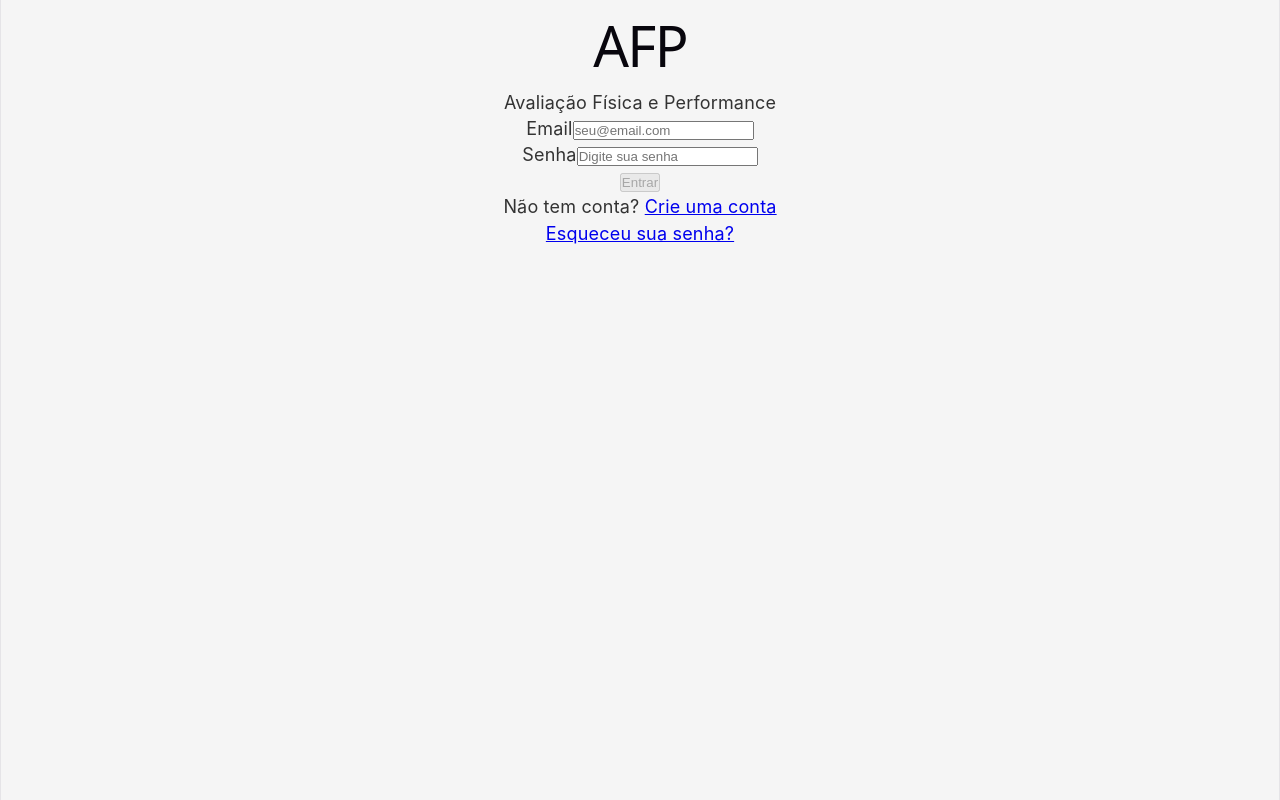
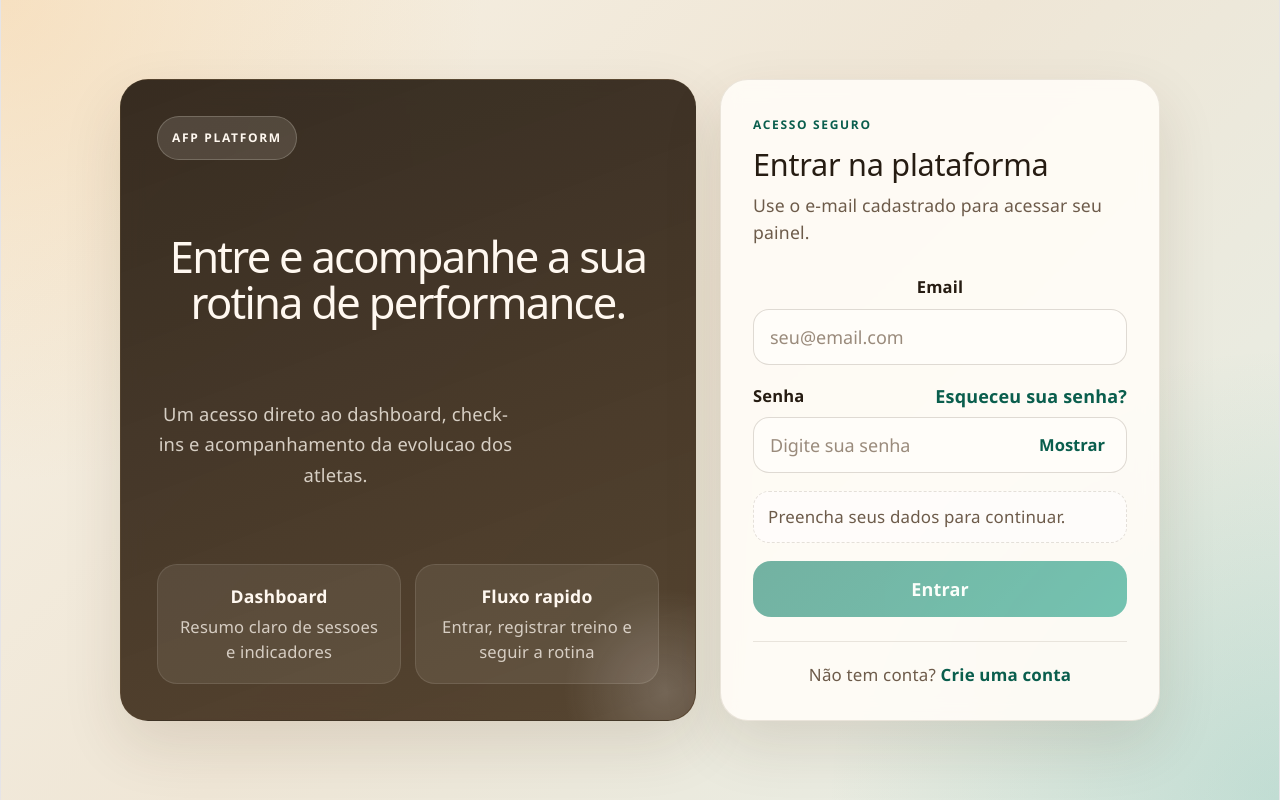
Before and after one commit to kilderalmeida/AFP-AvaliacaoFisica-Web, a React (Vite) app: page /login in a window 1280 px wide. Built offline with nearby package versions, Linux system fonts and the light colour scheme; no server answers.

Commit message:
feat(LoginPage): enhance UI with new styles and layout for improved user experience

```diff
--- a/src/pages/LoginPage.css
+++ b/src/pages/LoginPage.css
@@ -1,159 +1,408 @@
-/**
- * Estilos da página de Login
- * Estilos básicos - pronto para customização
- */
-
 .login-page {
+  --login-bg: #f3efe7;
+  --login-surface: rgba(255, 252, 247, 0.92);
+  --login-surface-strong: #fffdf9;
+  --login-border: rgba(114, 93, 62, 0.14);
+  --login-text: #261c12;
+  --login-muted: #6d5b4a;
+  --login-accent: #0e7c66;
+  --login-accent-strong: #0a5e4d;
+  --login-accent-soft: rgba(14, 124, 102, 0.12);
+  --login-danger: #b63f2b;
+  --login-danger-bg: #fff0ec;
+  --login-info: #3f5f90;
+  --login-info-bg: #edf4ff;
   min-height: 100vh;
   display: flex;
   align-items: center;
   justify-content: center;
-  background: linear-gradient(135deg, #667eea 0%, #764ba2 100%);
-  font-family: -apple-system, BlinkMacSystemFont, 'Segoe UI', 'Roboto', 'Oxygen',
-    'Ubuntu', 'Cantarell', 'Fira Sans', 'Droid Sans', 'Helvetica Neue',
-    sans-serif;
+  padding: 32px 20px;
+  background:
+    radial-gradient(circle at top left, rgba(246, 194, 128, 0.35), transparent 32%),
+    radial-gradient(circle at bottom right, rgba(24, 138, 116, 0.18), transparent 30%),
+    linear-gradient(135deg, #f7f1e4 0%, #efe6d6 48%, #e6efe8 100%);
+  color: var(--login-text);
+  font-family: 'Segoe UI', 'Trebuchet MS', Verdana, sans-serif;
+}
+
+.login-shell {
+  width: min(1040px, 100%);
+  display: grid;
+  grid-template-columns: minmax(280px, 1.05fr) minmax(320px, 440px);
+  gap: 24px;
+  align-items: stretch;
+}
+
+.login-hero,
+.login-container {
+  border: 1px solid var(--login-border);
+  border-radius: 28px;
+  box-shadow: 0 24px 60px rgba(63, 44, 20, 0.12);
+  backdrop-filter: blur(10px);
+}
+
+.login-hero {
+  position: relative;
+  overflow: hidden;
+  padding: 36px;
+  background:
+    linear-gradient(160deg, rgba(38, 28, 18, 0.92) 0%, rgba(66, 46, 25, 0.88) 100%);
+  color: #fff8f0;
+  display: flex;
+  flex-direction: column;
+  justify-content: space-between;
+  gap: 32px;
+}
+
+.login-hero::after {
+  content: '';
+  position: absolute;
+  inset: auto -80px -80px auto;
+  width: 220px;
+  height: 220px;
+  border-radius: 50%;
+  background: radial-gradient(circle, rgba(255, 255, 255, 0.18), transparent 65%);
+}
+
+.login-badge {
+  width: fit-content;
+  padding: 8px 14px;
+  border-radius: 999px;
+  background: rgba(255, 248, 240, 0.12);
+  border: 1px solid rgba(255, 248, 240, 0.2);
+  font-size: 12px;
+  font-weight: 700;
+  letter-spacing: 0.14em;
+  text-transform: uppercase;
+}
+
+.login-hero h1 {
+  margin: 0;
+  font-size: clamp(2rem, 3.4vw, 3.6rem);
+  line-height: 1.04;
+  letter-spacing: -0.04em;
+  color: inherit;
+}
+
+.login-hero-copy {
+  max-width: 34ch;
+  font-size: 1.02rem;
+  line-height: 1.65;
+  color: rgba(255, 248, 240, 0.78);
+}
+
+.login-hero-metrics {
+  display: grid;
+  grid-template-columns: repeat(2, minmax(0, 1fr));
+  gap: 14px;
+}
+
+.hero-metric {
+  display: grid;
+  gap: 6px;
+  padding: 18px;
+  border-radius: 20px;
+  background: rgba(255, 248, 240, 0.08);
+  border: 1px solid rgba(255, 248, 240, 0.1);
+}
+
+.hero-metric strong {
+  font-size: 0.98rem;
+}
+
+.hero-metric span {
+  font-size: 0.92rem;
+  line-height: 1.5;
+  color: rgba(255, 248, 240, 0.75);
 }
 
 .login-container {
-  background: white;
-  border-radius: 8px;
-  box-shadow: 0 10px 40px rgba(0, 0, 0, 0.1);
-  padding: 40px;
-  width: 100%;
-  max-width: 420px;
+  background: var(--login-surface);
+  padding: 32px;
+  display: flex;
+  flex-direction: column;
+  justify-content: center;
 }
 
 .login-header {
-  text-align: center;
-  margin-bottom: 40px;
+  display: grid;
+  gap: 10px;
+  margin-bottom: 28px;
+  text-align: left;
 }
 
-.login-header h1 {
+.login-eyebrow {
+  font-size: 12px;
+  font-weight: 700;
+  letter-spacing: 0.14em;
+  text-transform: uppercase;
+  color: var(--login-accent-strong);
+}
+
+.login-header h2 {
   margin: 0;
-  font-size: 32px;
-  color: #333;
+  font-size: clamp(1.7rem, 2.1vw, 2.3rem);
+  line-height: 1.1;
+  color: var(--login-text);
+}
+
+.subtitle {
+  margin: 0;
+  font-size: 0.98rem;
+  line-height: 1.55;
+  color: var(--login-muted);
+}
+
+.login-form {
+  display: grid;
+  gap: 18px;
+}
+
+.form-group {
+  display: grid;
+  gap: 8px;
+}
+
+.field-header {
+  display: flex;
+  align-items: center;
+  justify-content: space-between;
+  gap: 12px;
+}
+
+.form-group label {
+  font-size: 0.92rem;
+  font-weight: 600;
+  color: var(--login-text);
+}
+
+.field-link,
+.login-footer a {
+  color: var(--login-accent-strong);
+  text-decoration: none;
+  font-weight: 600;
+}
+
+.field-link:hover,
+.field-link:focus-visible,
+.login-footer a:hover,
+.login-footer a:focus-visible {
+  text-decoration: underline;
+}
+
+.form-group input {
+  width: 100%;
+  box-sizing: border-box;
+  min-height: 52px;
+  padding: 14px 16px;
+  border: 1px solid rgba(109, 91, 74, 0.22);
+  border-radius: 16px;
+  background: var(--login-surface-strong);
+  color: var(--login-text);
+  font: inherit;
+  transition: border-color 0.2s ease, box-shadow 0.2s ease, background-color 0.2s ease;
+}
+
+.form-group input::placeholder {
+  color: #9a8b7c;
+}
+
+.form-group input:hover:not(:disabled) {
+  border-color: rgba(109, 91, 74, 0.38);
+}
+
+.form-group input:focus-visible,
+.password-toggle:focus-visible,
+.submit-button:focus-visible,
+.field-link:focus-visible,
+.login-footer a:focus-visible {
+  outline: none;
+  box-shadow: 0 0 0 4px rgba(14, 124, 102, 0.18);
+}
+
+.form-group input:focus-visible {
+  border-color: var(--login-accent);
+}
+
+.form-group input:disabled,
+.password-toggle:disabled,
+.submit-button:disabled {
+  cursor: not-allowed;
+}
+
+.form-group input:disabled {
+  background: rgba(236, 232, 225, 0.9);
+  color: rgba(38, 28, 18, 0.64);
+}
+
+.password-field {
+  position: relative;
+}
+
+.password-field input {
+  padding-right: 100px;
+}
+
+.password-toggle {
+  position: absolute;
+  top: 50%;
+  right: 10px;
+  transform: translateY(-50%);
+  border: none;
+  border-radius: 12px;
+  padding: 8px 12px;
+  background: transparent;
+  color: var(--login-accent-strong);
+  font: inherit;
+  font-size: 0.92rem;
   font-weight: 700;
 }
 
-.subtitle {
-  margin: 8px 0 0 0;
-  font-size: 14px;
-  color: #666;
-  font-weight: 400;
+.form-status {
+  min-height: 52px;
 }
 
-.login-form {
+.helper-message,
+.info-message,
+.error-message {
   display: flex;
-  flex-direction: column;
-  gap: 20px;
+  align-items: center;
+  min-height: 52px;
+  padding: 0 14px;
+  border-radius: 16px;
+  font-size: 0.94rem;
+  line-height: 1.45;
 }
 
-.form-group {
-  display: flex;
-  flex-direction: column;
-  gap: 6px;
+.helper-message {
+  color: var(--login-muted);
+  background: rgba(255, 255, 255, 0.45);
+  border: 1px dashed rgba(109, 91, 74, 0.18);
 }
 
-.form-group label {
-  font-size: 14px;
-  font-weight: 500;
-  color: #333;
-}
-
-.form-group input {
-  padding: 10px 12px;
-  border: 1px solid #ddd;
-  border-radius: 4px;
-  font-size: 14px;
-  font-family: inherit;
-  transition: border-color 0.2s;
-}
-
-.form-group input:focus {
-  outline: none;
-  border-color: #667eea;
-  box-shadow: 0 0 0 3px rgba(102, 126, 234, 0.1);
-}
-
-.form-group input:disabled {
-  background-color: #f5f5f5;
-  cursor: not-allowed;
+.info-message {
+  color: var(--login-info);
+  background: var(--login-info-bg);
+  border: 1px solid rgba(63, 95, 144, 0.18);
 }
 
 .error-message {
-  padding: 12px;
-  background-color: #fee;
-  border: 1px solid #fcc;
-  border-radius: 4px;
-  font-size: 14px;
-  color: #c33;
-  margin: 0;
+  color: var(--login-danger);
+  background: var(--login-danger-bg);
+  border: 1px solid rgba(182, 63, 43, 0.18);
 }
 
 .submit-button {
-  padding: 12px;
-  background-color: #667eea;
-  color: white;
+  min-height: 56px;
   border: none;
-  border-radius: 4px;
-  font-size: 16px;
-  font-weight: 600;
-  cursor: pointer;
-  transition: background-color 0.2s;
-  margin-top: 10px;
+  border-radius: 18px;
+  background: linear-gradient(135deg, var(--login-accent) 0%, #129b7f 100%);
+  color: #f8fffd;
+  display: inline-flex;
+  align-items: center;
+  justify-content: center;
+  gap: 10px;
+  font: inherit;
+  font-size: 1rem;
+  font-weight: 700;
+  letter-spacing: 0.01em;
+  box-shadow: 0 16px 28px rgba(14, 124, 102, 0.22);
+  transition: transform 0.2s ease, box-shadow 0.2s ease, filter 0.2s ease;
 }
 
 .submit-button:hover:not(:disabled) {
-  background-color: #5568d3;
+  transform: translateY(-1px);
+  box-shadow: 0 20px 32px rgba(14, 124, 102, 0.26);
+  filter: saturate(1.05);
 }
 
 .submit-button:active:not(:disabled) {
-  background-color: #4557c1;
+  transform: translateY(0);
 }
 
 .submit-button:disabled {
-  background-color: #999;
-  cursor: not-allowed;
-  opacity: 0.6;
+  opacity: 0.58;
+  box-shadow: none;
+}
+
+.button-spinner {
+  width: 16px;
+  height: 16px;
+  border-radius: 50%;
+  border: 2px solid rgba(248, 255, 253, 0.35);
+  border-top-color: #f8fffd;
+  animation: login-spin 0.7s linear infinite;
 }
 
 .login-footer {
-  text-align: center;
-  margin-top: 30px;
-  border-top: 1px solid #eee;
+  margin-top: 24px;
   padding-top: 20px;
+  border-top: 1px solid rgba(109, 91, 74, 0.14);
 }
 
 .login-footer p {
-  margin: 0 0 12px 0;
-  font-size: 14px;
-  color: #666;
+  margin: 0;
+  color: var(--login-muted);
+  font-size: 0.94rem;
 }
 
-.login-footer a {
-  color: #667eea;
-  text-decoration: none;
-  font-weight: 500;
-  transition: color 0.2s;
+@keyframes login-spin {
+  to {
+    transform: rotate(360deg);
+  }
 }
 
-.login-footer a:hover {
-  color: #5568d3;
-  text-decoration: underline;
+@media (max-width: 920px) {
+  .login-shell {
+    grid-template-columns: 1fr;
+  }
+
+  .login-hero {
+    padding: 28px;
+    gap: 24px;
+  }
+
+  .login-hero-copy {
+    max-width: none;
+  }
 }
 
-/* Responsivo */
-@media (max-width: 480px) {
-  .login-container {
-    padding: 24px;
+@media (max-width: 560px) {
+  .login-page {
+    padding: 16px;
   }
 
-  .login-header h1 {
-    font-size: 28px;
+  .login-hero,
+  .login-container {
+    border-radius: 22px;
+  }
+
+  .login-hero,
+  .login-container {
+    padding: 22px;
+  }
+
+  .login-hero-metrics {
+    grid-template-columns: 1fr;
+  }
+
+  .field-header {
+    align-items: flex-start;
+    flex-direction: column;
+  }
+
+  .password-field input {
+    padding-right: 16px;
+  }
+
+  .password-toggle {
+    position: static;
+    transform: none;
+    margin-top: 10px;
+    padding: 0;
   }
 
   .submit-button {
-    font-size: 14px;
-    padding: 10px;
+    width: 100%;
   }
 }
--- a/src/pages/LoginPage.jsx
+++ b/src/pages/LoginPage.jsx
@@ -5,6 +5,7 @@
 import { useEffect, useState } from 'react';
 import { useNavigate } from 'react-router-dom';
 import { useAuth } from '../context/AuthContext.jsx';
+import './LoginPage.css';
 
 export default function LoginPage() {
   const navigate = useNavigate();
@@ -13,6 +14,7 @@ export default function LoginPage() {
   const [password, setPassword] = useState('');
   const [loading, setLoading] = useState(false);
   const [error, setError] = useState('');
+  const [showPassword, setShowPassword] = useState(false);
 
   useEffect(() => {
     if (user) {
@@ -37,50 +39,110 @@ export default function LoginPage() {
   };
 
   const isBusy = loading || authLoading;
+  const errorMessageId = error ? 'login-error-message' : undefined;
 
   return (
     <div className="login-page">
+      <div className="login-shell">
+        <section className="login-hero" aria-hidden="true">
+          <span className="login-badge">AFP Platform</span>
+          <h1>Entre e acompanhe a sua rotina de performance.</h1>
+          <p className="login-hero-copy">
+            Um acesso direto ao dashboard, check-ins e acompanhamento da evolucao dos atletas.
+          </p>
+          <div className="login-hero-metrics">
+            <div className="hero-metric">
+              <strong>Dashboard</strong>
+              <span>Resumo claro de sessoes e indicadores</span>
+            </div>
+            <div className="hero-metric">
+              <strong>Fluxo rapido</strong>
+              <span>Entrar, registrar treino e seguir a rotina</span>
+            </div>
+          </div>
+        </section>
+
         <div className="login-container">
           <div className="login-header">
-          <h1>AFP</h1>
-          <p className="subtitle">Avaliação Física e Performance</p>
+            <span className="login-eyebrow">Acesso seguro</span>
+            <h2>Entrar na plataforma</h2>
+            <p className="subtitle">Use o e-mail cadastrado para acessar seu painel.</p>
           </div>
 
-        <form onSubmit={handleSubmit} className="login-form">
+          <form onSubmit={handleSubmit} className="login-form" aria-busy={isBusy}>
             <div className="form-group">
               <label htmlFor="email">Email</label>
               <input
                 id="email"
+                name="email"
                 type="email"
                 value={email}
                 onChange={(e) => setEmail(e.target.value)}
                 placeholder="seu@email.com"
+                autoComplete="username"
+                inputMode="email"
                 required
                 disabled={isBusy}
+                aria-invalid={Boolean(error)}
+                aria-describedby={errorMessageId}
               />
             </div>
 
             <div className="form-group">
+              <div className="field-header">
                 <label htmlFor="password">Senha</label>
+                <a className="field-link" href="/reset-password">
+                  Esqueceu sua senha?
+                </a>
+              </div>
+              <div className="password-field">
                 <input
                   id="password"
-              type="password"
+                  name="password"
+                  type={showPassword ? 'text' : 'password'}
                   value={password}
                   onChange={(e) => setPassword(e.target.value)}
                   placeholder="Digite sua senha"
+                  autoComplete="current-password"
                   required
                   disabled={isBusy}
+                  aria-invalid={Boolean(error)}
+                  aria-describedby={errorMessageId}
                 />
+                <button
+                  type="button"
+                  className="password-toggle"
+                  onClick={() => setShowPassword((current) => !current)}
+                  disabled={isBusy}
+                  aria-label={showPassword ? 'Ocultar senha' : 'Mostrar senha'}
+                  aria-pressed={showPassword}
+                >
+                  {showPassword ? 'Ocultar' : 'Mostrar'}
+                </button>
+              </div>
             </div>
 
-          {error && <div className="error-message">{error}</div>}
+            <div className="form-status" aria-live="polite">
+              {error ? (
+                <div id={errorMessageId} className="error-message" role="alert">
+                  {error}
+                </div>
+              ) : isBusy ? (
+                <div className="info-message" role="status">
+                  Validando suas credenciais...
+                </div>
+              ) : (
+                <div className="helper-message">Preencha seus dados para continuar.</div>
+              )}
+            </div>
 
             <button
               type="submit"
               disabled={isBusy || !email || !password}
               className="submit-button"
             >
-            {isBusy ? 'Entrando...' : 'Entrar'}
+              {isBusy && <span className="button-spinner" aria-hidden="true" />}
+              <span>{isBusy ? 'Entrando...' : 'Entrar'}</span>
             </button>
           </form>
 
@@ -88,9 +150,7 @@ export default function LoginPage() {
             <p>
               Não tem conta? <a href="/signup">Crie uma conta</a>
             </p>
-          <p>
-            <a href="/reset-password">Esqueceu sua senha?</a>
-          </p>
+          </div>
         </div>
       </div>
     </div>
```
Lines whose indentation alone changed are shown as unchanged.
